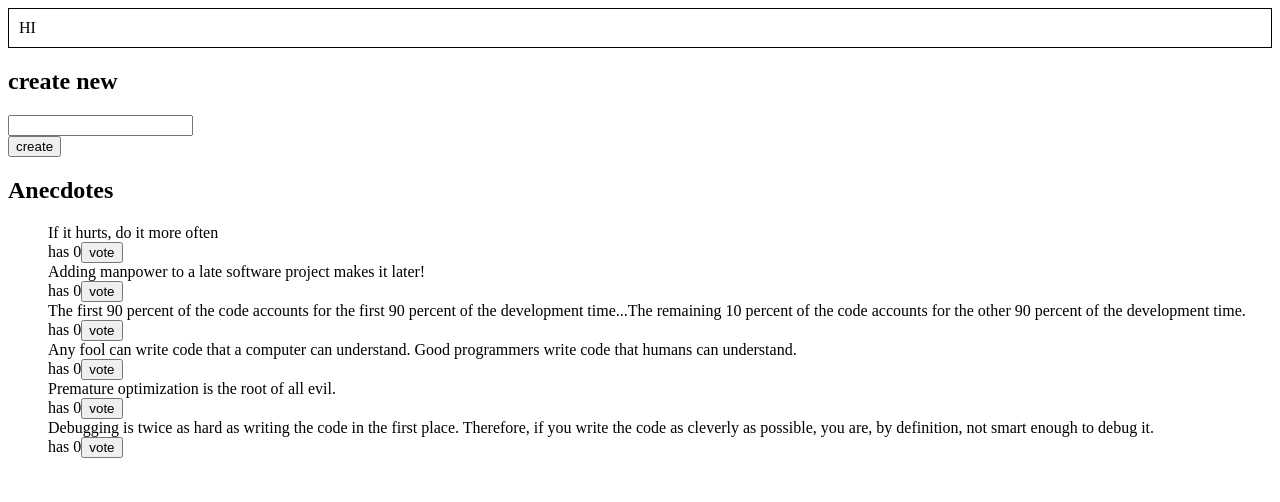
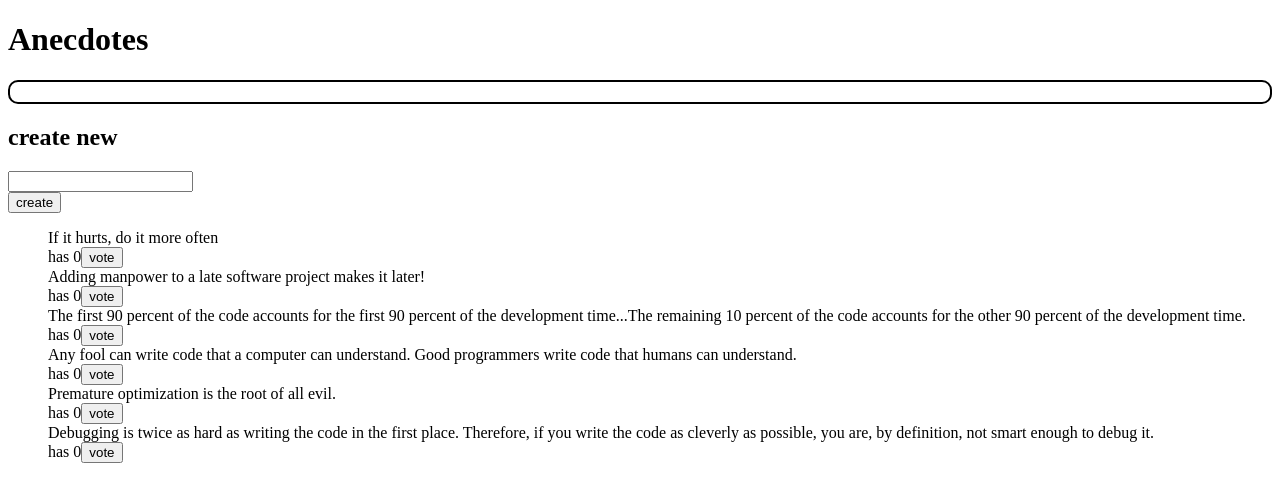
Before and after one commit to marcorichetta/part6-anecdotes, a React (Create React App) app: page / in a window 1280 px wide. Shown: the top 502 px of the page. Built offline with nearby package versions, Linux system fonts and the light colour scheme.

Commit message:
6.10 - Notification is shown when voting
- It shows the voted anecdote
- After 5 sec it's removed

```diff
--- a/src/App.js
+++ b/src/App.js
@@ -9,10 +9,10 @@ const App = (props) => {
 
   return (
     <div>
+      <h1>Anecdotes</h1>
       <Notification store={store} />
       <h2>create new</h2>
       <AnecdoteForm store={store} />
-      <h2>Anecdotes</h2>
       <AnecdoteList store={store} />
     </div>
   )
--- a/src/components/AnecdoteList.js
+++ b/src/components/AnecdoteList.js
@@ -1,17 +1,37 @@
 import React from 'react'
 import Anecdote from './Anecdote'
 import { vote } from '../reducers/anecdoteReducer'
+import { createNotification, removeNotification } from '../reducers/notificationReducer'
 
 const AnecdoteList = ({ store }) => {
+
+    /**
+     * Helper function to dispatch the vote,
+     * dispatch the notification message and set
+     * a timeout to remove it.
+     * @param {Object} anecdote
+     */
+    const voteHandler = (anecdote) => {
+        // Dispatch the vote to the anecdoteReducer
+        store.dispatch(vote(anecdote))
+
+        // Dispatch the notification message
+        const notificationMessage = `Voted: ${anecdote.content.toString()}`
+        store.dispatch(createNotification(notificationMessage))
+
+        // Dispatch the notification removal
+        setTimeout(() => {
+            store.dispatch(removeNotification())
+        }, 5000)
+    }
+
     return (
         <ul>
             {store.getState().anecdotes.map(anecdote =>
                 <Anecdote
                     key={anecdote.id}
                     anecdote={anecdote}
-                    handleClick={() =>
-                        store.dispatch(vote(anecdote.id))
-                    }
+                    handleClick={() => voteHandler(anecdote)}
                 />
             )}
         </ul>
--- a/src/components/Notification.js
+++ b/src/components/Notification.js
@@ -4,12 +4,18 @@ const Notification = ({ store }) => {
   const style = {
     border: 'solid',
     padding: 10,
-    borderWidth: 1
+    borderWidth: 2,
+    borderRadius: 10
   }
+
+  const notificationMessage = store.getState().notifications
 
   return (
     <div style={style}>
-      {store.getState().notifications}
+      {notificationMessage === ''
+        ? ''
+        : notificationMessage
+      }
     </div>
   )
 }
--- a/src/reducers/anecdoteReducer.js
+++ b/src/reducers/anecdoteReducer.js
@@ -66,11 +66,14 @@ export const createAnecdote = (content) => {
   }
 }
 
-export const vote = (id) => {
+export const vote = ({ id, content}) => {
   console.log('vote', id)
   return {
     type: 'VOTE',
-    data: { id }
+    data: {
+      content,
+      id
+    }
   }
 }
 
--- a/src/reducers/notificationReducer.js
+++ b/src/reducers/notificationReducer.js
@@ -1,7 +1,24 @@
-const notificationReducer = (state = 'HI', action) => {
+export const createNotification = (content) => {
+    return {
+        type: 'CREATE_NOTIFICATION',
+        content
+    }
+}
+
+export const removeNotification = () => {
+    return {
+        type: 'REMOVE_NOTIFICATION'
+    }
+}
+
+const notificationReducer = (state = '', action) => {
     switch (action.type) {
-        case 'NEW_ANECDOTE':
-            return action.data
+        case 'CREATE_NOTIFICATION':
+            return `${action.content}`
+
+        case 'REMOVE_NOTIFICATION':
+            return ''
+
         default:
             return state
     }
```
